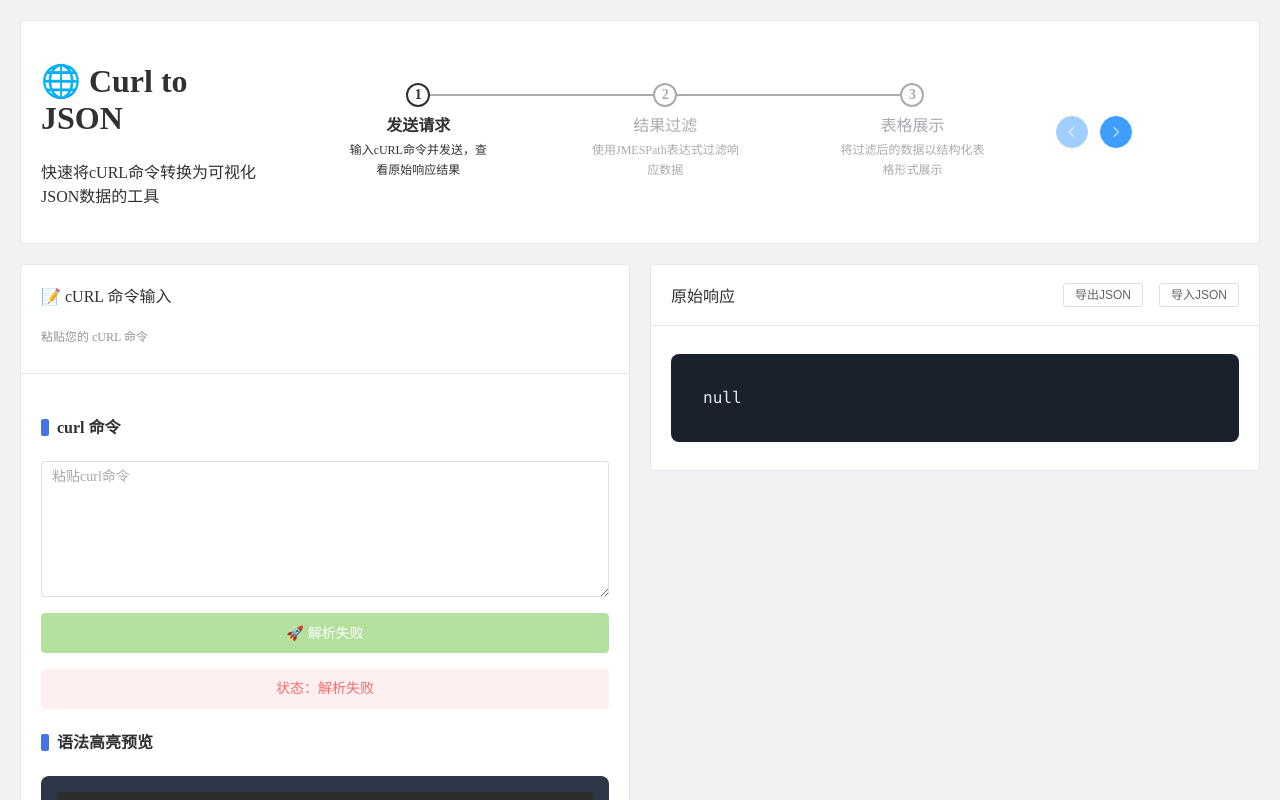
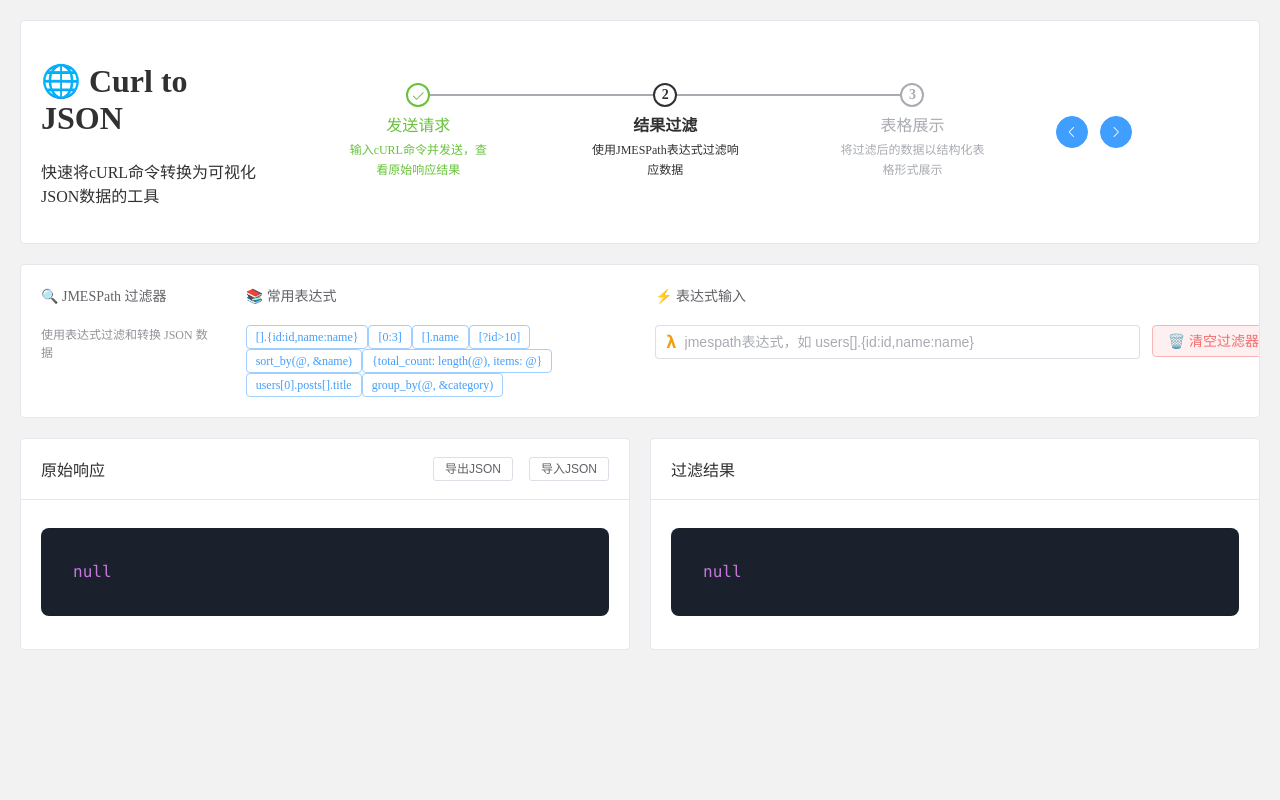
Before and after one commit to ApeAssistant/curl2json-demo, a Vue app: page / in a window 1280 px wide. Both pictures are taken after a click on the button 1116 px from the left and 131 px from the top of the page. Shown: the top 800 px of the page. Built offline with nearby package versions, Linux system fonts and the light colour scheme.

Commit message:
feat(store): add Pinia state management with local storage

```diff
--- a/src/App.vue
+++ b/src/App.vue
@@ -11,14 +11,14 @@
         </el-col>
         <!-- 左边：步骤条 -->
         <el-col :span="15">
-          <el-steps :active="currentStep - 1" finish-status="success" align-center>
-            <el-step v-for="(step, index) in steps" :key="index" :title="step.title" :description="step.description"></el-step>
+          <el-steps :active="store.currentStep - 1" finish-status="success" align-center>
+            <el-step v-for="(step, index) in store.steps" :key="index" :title="step.title" :description="step.description"></el-step>
           </el-steps>
         </el-col>
         <!-- 右边：导航按钮 -->
         <el-col :span="4">
-          <el-button type="primary" circle :icon="ArrowLeft" :disabled="currentStep === 1" @click="prevStep"> </el-button>
-          <el-button type="primary" circle :icon="ArrowRight" :disabled="currentStep === 3" @click="nextStep"> </el-button>
+          <el-button type="primary" circle :icon="ArrowLeft" :disabled="store.currentStep === 1" @click="store.prevStep"> </el-button>
+          <el-button type="primary" circle :icon="ArrowRight" :disabled="store.currentStep === 3" @click="store.nextStep"> </el-button>
         </el-col>
       </el-row>
     </el-card>
@@ -29,7 +29,7 @@
       <div class="step-container">
         <!-- 步骤一：curl命令发送与结果展示 -->
         <transition name="step-fade" mode="out-in">
-          <div v-if="currentStep === 1" key="1" class="step-content">
+          <div v-if="store.currentStep === 1" key="1" class="step-content">
             <el-row :gutter="20">
               <!-- 左边：curl发送组件 -->
               <el-col :span="12">
@@ -39,14 +39,14 @@
               <el-col :span="12">
                 <transition name="fade">
                     <ResponseViewer
-                      :data="rawData"
-                      :error="error"
-                      :loading="loading"
-                      :nonJson="nonJson"
-                      :text="rawText"
+                      :data="store.rawData"
+                      :error="store.error"
+                      :loading="store.loading"
+                      :nonJson="store.nonJson"
+                      :text="store.rawText"
                       :title="'原始响应'"
-                      :truncated="truncated"
-                      :exportable="hasData"
+                      :truncated="store.truncated"
+                      :exportable="store.hasData"
                       :importable="true"
                       @export-json="exportJSON(false)"
                       @import-json="onImportObject"
@@ -59,7 +59,7 @@
 
         <!-- 步骤二：结果过滤功能 -->
         <transition name="step-fade" mode="out-in">
-          <div v-if="currentStep === 2" key="2" class="step-content">
+          <div v-if="store.currentStep === 2" key="2" class="step-content">
             <!-- 过滤条件设置区域 -->
             <FilterPanel v-model="expr" @clear="expr = ''" />
             <!-- 左右结构：原始响应 + 过滤结果 -->
@@ -67,14 +67,14 @@
               <!-- 左边：原始响应组件 -->
               <el-col :span="12">
                 <ResponseViewer
-                  :data="rawData"
-                  :error="error"
-                  :loading="loading"
-                  :nonJson="nonJson"
-                  :text="rawText"
+                  :data="store.rawData"
+                  :error="store.error"
+                  :loading="store.loading"
+                  :nonJson="store.nonJson"
+                  :text="store.rawText"
                   :title="'原始响应'"
-                  :truncated="truncated"
-                  :exportable="hasData"
+                  :truncated="store.truncated"
+                  :exportable="store.hasData"
                   :importable="true"
                   @export-json="exportJSON(false)"
                   @import-json="onImportObject"
@@ -83,10 +83,10 @@
               <!-- 右边：过滤结果组件 -->
               <el-col :span="12">
                 <ResponseViewer
-                  :data="filtered"
+                  :data="store.filtered"
                   :title="'过滤结果'"
-                  :exportable="hasFiltered"
-                  :csvExportable="isArray"
+                  :exportable="store.hasFiltered"
+                  :csvExportable="store.isArray"
                   @export-json="exportJSON(true)"
                   @export-csv="exportCSV"
                   @export-filtered-json="exportJSON(true)"
@@ -98,8 +98,8 @@
 
         <!-- 步骤三：表格结构化展示 -->
         <transition name="step-fade" mode="out-in">
-          <div v-if="currentStep === 3" key="3" class="step-content">
-              <DataTable :items="filteredArray" title="JSON表格" @export-csv="exportCSV" />
+          <div v-if="store.currentStep === 3" key="3" class="step-content">
+              <DataTable :items="store.filteredArray" title="JSON表格" @export-csv="exportCSV" />
           </div>
         </transition>
       </div>
@@ -108,90 +108,45 @@
 </template>
 
 <script setup>
-import { computed, ref } from 'vue';
+import { computed } from 'vue';
 import CurlInput from './components/CurlInput.vue';
 import ResponseViewer from './components/ResponseViewer.vue';
 import FilterPanel from './components/FilterPanel.vue';
 import DataTable from './components/DataTable.vue';
 import { parseCurl } from './utils/curlParser';
-import { query } from './utils/jmesPathHelper';
 import { sendCurlRequest } from './api/index.js';
 import { ArrowLeft, ArrowRight } from '@element-plus/icons-vue';
+import { useAppStore } from './stores/app';
 
-const curlText = ref('');
-const loading = ref(false);
-const error = ref('');
-const rawData = ref(null);
-const rawText = ref('');
-const truncated = ref(false);
-const nonJson = ref(false);
-const expr = ref('');
+const store = useAppStore();
 
-// 步骤定义
-const steps = [
-  {
-    title: '发送请求',
-    description: '输入cURL命令并发送，查看原始响应结果',
-  },
-  {
-    title: '结果过滤',
-    description: '使用JMESPath表达式过滤响应数据',
-  },
-  {
-    title: '表格展示',
-    description: '将过滤后的数据以结构化表格形式展示',
-  },
-];
-
-// 当前步骤，改为ref以便手动控制
-const currentStep = ref(1);
-
-// 控制下一步按钮是否可用
-const canGoNext = computed(() => {
-  if (currentStep.value === 1) {
-    return hasData.value;
-  } else if (currentStep.value === 2) {
-    return hasFiltered.value;
-  } else if (currentStep.value === 3) {
-    return false;
-  }
-  return true;
+// 使用store中的数据和方法
+const curlText = computed({
+  get: () => store.curlText,
+  set: (value) => store.setCurlText(value)
 });
 
-// 上一步
-function prevStep() {
-  if (currentStep.value > 1) {
-    currentStep.value--;
-  }
-}
-
-// 下一步
-function nextStep() {
-  if (canGoNext.value && currentStep.value < steps.length) {
-    currentStep.value++;
-  }
-}
+const expr = computed({
+  get: () => store.expr,
+  set: (value) => store.setExpr(value)
+});
 
 const parseValid = computed(() => {
-  const r = parseCurl(curlText.value);
+  const r = parseCurl(store.curlText);
   return r.ok;
 });
 
 const hint = computed(() => {
-  if (error.value) return error.value;
-  if (nonJson.value) return '非JSON数据';
+  if (store.error) return store.error;
+  if (store.nonJson) return '非JSON数据';
   return '';
 });
 
 async function onSend() {
-  error.value = '';
-  truncated.value = false;
-  nonJson.value = false;
-  rawData.value = null;
-  rawText.value = '';
-  loading.value = true;
+  store.resetData();
+  store.setLoading(true);
   try {
-    const result = await sendCurlRequest(curlText.value);
+    const result = await sendCurlRequest(store.curlText);
     if (result.success) {
       // 解析响应体，判断是否为JSON
       let parsedData = null;
@@ -203,35 +158,24 @@ async function onSend() {
         isNonJson = true;
       }
 
-      rawData.value = parsedData;
-      rawText.value = result.data.body;
-      nonJson.value = isNonJson;
+      store.setRawData(parsedData);
+      store.setRawText(result.data.body);
+      store.setNonJson(isNonJson);
       // 假设截断逻辑保持不变
-      truncated.value = result.data.body.length > 1024 * 1024;
+      store.setTruncated(result.data.body.length > 1024 * 1024);
     } else {
-      error.value = result.message;
+      store.setError(result.message);
     }
   } catch (e) {
-    error.value = String(e.message || e);
+    store.setError(String(e.message || e));
   } finally {
-    loading.value = false;
+    store.setLoading(false);
   }
 }
 
-const filtered = computed(() => query(nonJson.value ? rawText.value : rawData.value, expr.value));
-const hasData = computed(() => rawData.value != null || rawText.value);
-const hasFiltered = computed(() => filtered.value != null);
-const isArray = computed(() => Array.isArray(filtered.value));
-const filteredArray = computed(() => {
-  if (!Array.isArray(filtered.value)) return [];
-  return filtered.value.map((v) => (typeof v === 'object' ? v : { value: v }));
-});
-
 function exportJSON(onlyFiltered) {
-  const data = onlyFiltered ? filtered.value : nonJson.value ? rawText.value : rawData.value;
-  const blob = new Blob([typeof data === 'string' ? data : JSON.stringify(data, null, 2)], {
-    type: 'application/json',
-  });
+  const data = onlyFiltered ? store.filtered : store.nonJson ? store.rawText : store.rawData;
+  const blob = new Blob([typeof data === 'string' ? data : JSON.stringify(data, null, 2)], { type: 'application/json' });
   const url = URL.createObjectURL(blob);
   const a = document.createElement('a');
   a.href = url;
@@ -241,8 +185,8 @@ function exportJSON(onlyFiltered) {
 }
 
 function exportCSV() {
-  if (!Array.isArray(filtered.value)) return;
-  const arr = filtered.value;
+  if (!Array.isArray(store.filtered)) return;
+  const arr = store.filtered;
   const keys = Array.from(new Set(arr.flatMap((o) => Object.keys(typeof o === 'object' ? o : { value: o }))));
   const rows = [keys.join(',')].concat(
     arr.map((o) => {
@@ -261,12 +205,12 @@ function exportCSV() {
 
 function onImportObject(obj) {
   try {
-    rawData.value = obj;
-    nonJson.value = false;
-    expr.value = '';
-    error.value = '';
+    store.setRawData(obj);
+    store.setNonJson(false);
+    store.setExpr('');
+    store.setError('');
   } catch (e) {
-    error.value = '导入失败';
+    store.setError('导入失败');
   }
 }
 </script>
```
